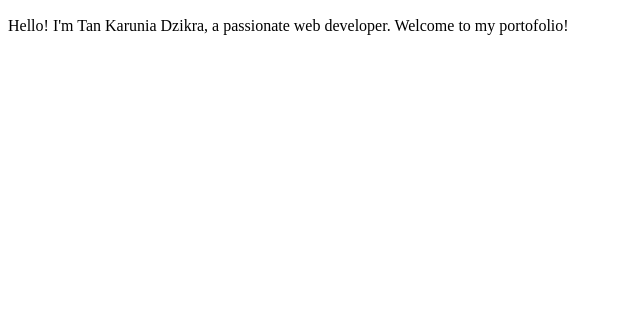
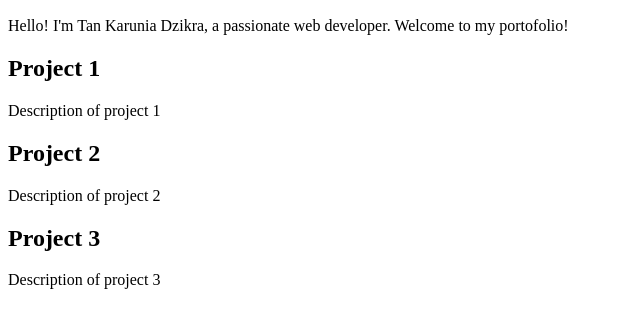
Before and after one commit to tankaruniadzikra/PreviewW1Q1, a plain HTML site: page index.html in a window 1280 px wide. Shown: the part 389-716 px from the top of the page, without its empty margins (0-640 px from the left). Drawn offline with Linux system fonts and the light colour scheme.

Commit message:
Add Article

```diff
--- a/index.html
+++ b/index.html
@@ -22,6 +22,27 @@
 <p>Hello! I'm Tan Karunia Dzikra, a passionate web developer. Welcome to my portofolio!</p>
     </section>
 
+    <!-- Article 1 -->
+    <article>
+        <h2>Project 1</h2>
+        <p>Description of project 1</p>
+    </article>
+    <!-- End Article 1 -->
+
+    <!-- Article 2 -->
+    <article>
+        <h2>Project 2</h2>
+        <p>Description of project 2</p>
+    </article>
+    <!-- End Article 2 -->
+
+    <!-- Article 3 -->
+    <article>
+        <h2>Project 3</h2>
+        <p>Description of project 3</p>
+    </article>
+    <!-- End Article 3 -->
+
     <footer>
 
     </footer>
```
